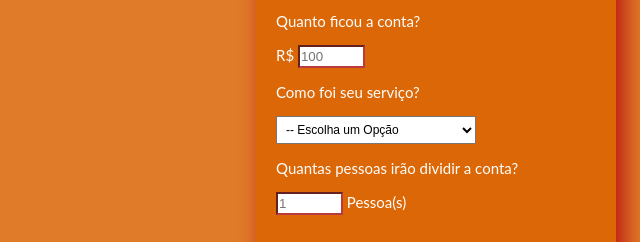
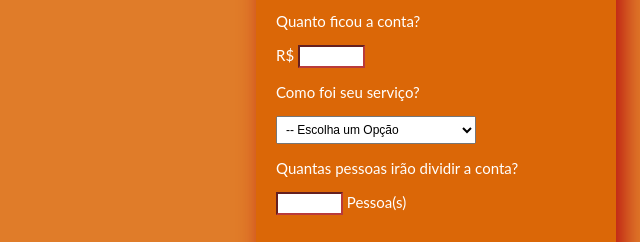
Before and after one commit to 3003LuisCarlos/Calculadora-de-Gorjetas, a plain HTML site: page index.html in a window 1280 px wide. Shown: the part 175-417 px from the top of the page, 204-844 px from the left. Drawn offline with Linux system fonts and the light colour scheme.

Commit message:
Update index.html
Alteração nas linhas 24, 44 2 52

```diff
--- a/index.html
+++ b/index.html
@@ -21,7 +21,7 @@
                 <p>Quanto ficou a conta?</p>
             </label>
             <p>
-                R$ <input type="number" placeholder="100"  name="bill" id="bill" class="formInput">
+                R$ <input type="number" placeholder=" "  name="bill" id="bill" class="formInput">
             </p>
 
             <label for="serviceQual">
@@ -41,7 +41,7 @@
                 <p>Quantas pessoas irão dividir a conta?</p>
             </label>
             <p>
-                <input type="number" placeholder="1" name="people" id="people" class="formInput"> Pessoa(s)
+                <input type="number" placeholder=" " name="people" id="people" class="formInput"> Pessoa(s)
             </p>
             <button type="submit" class="btn">Calcular</button>
         </form>
@@ -49,7 +49,7 @@
     <div id="total">
         Gorjeta total:
         <p></p>
-        R$<span id="tip">0.00</span>
+        R$ <span id="tip">0.00</span>
         <p id="each">Por Pessoa</p>
     </div>
 </div>
```
